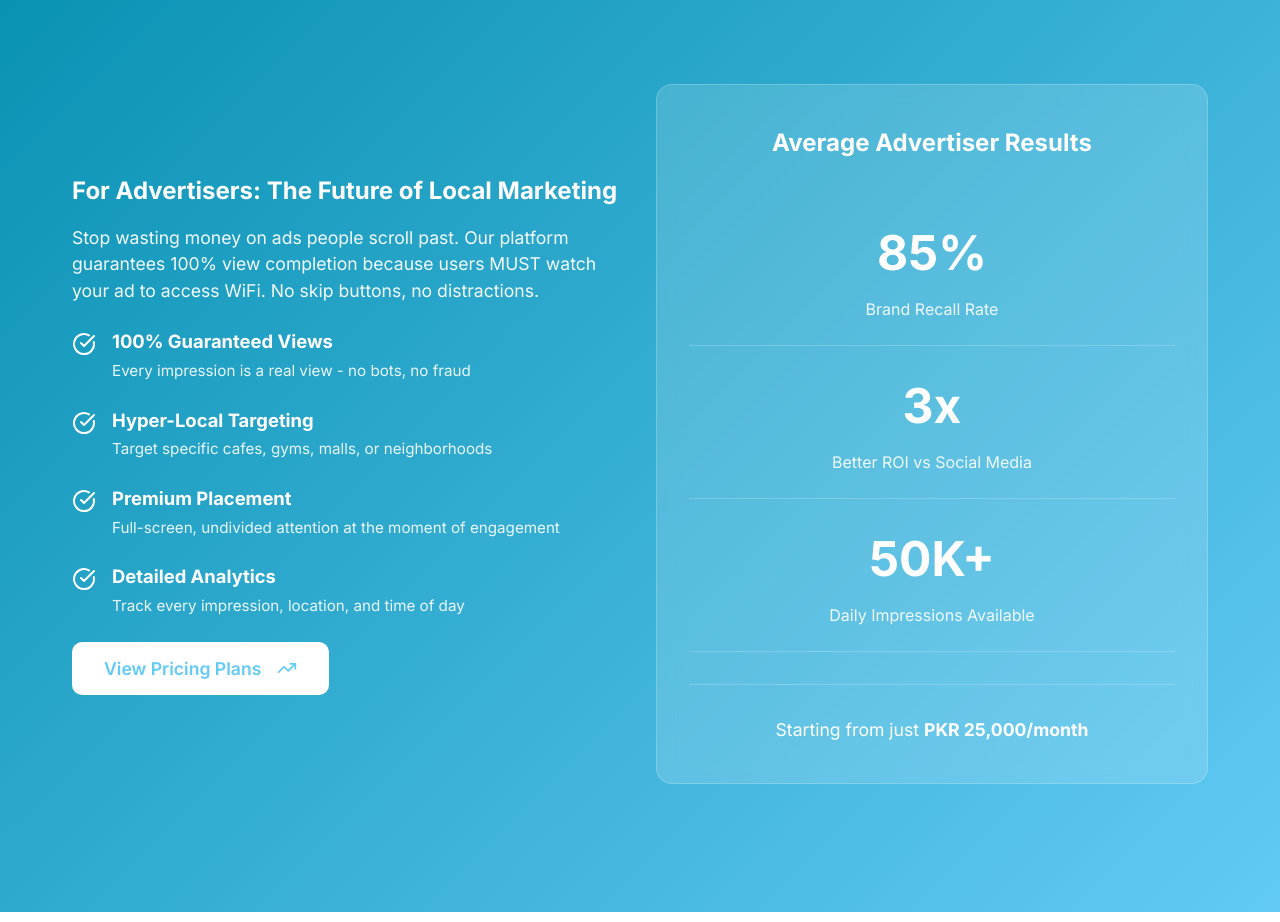
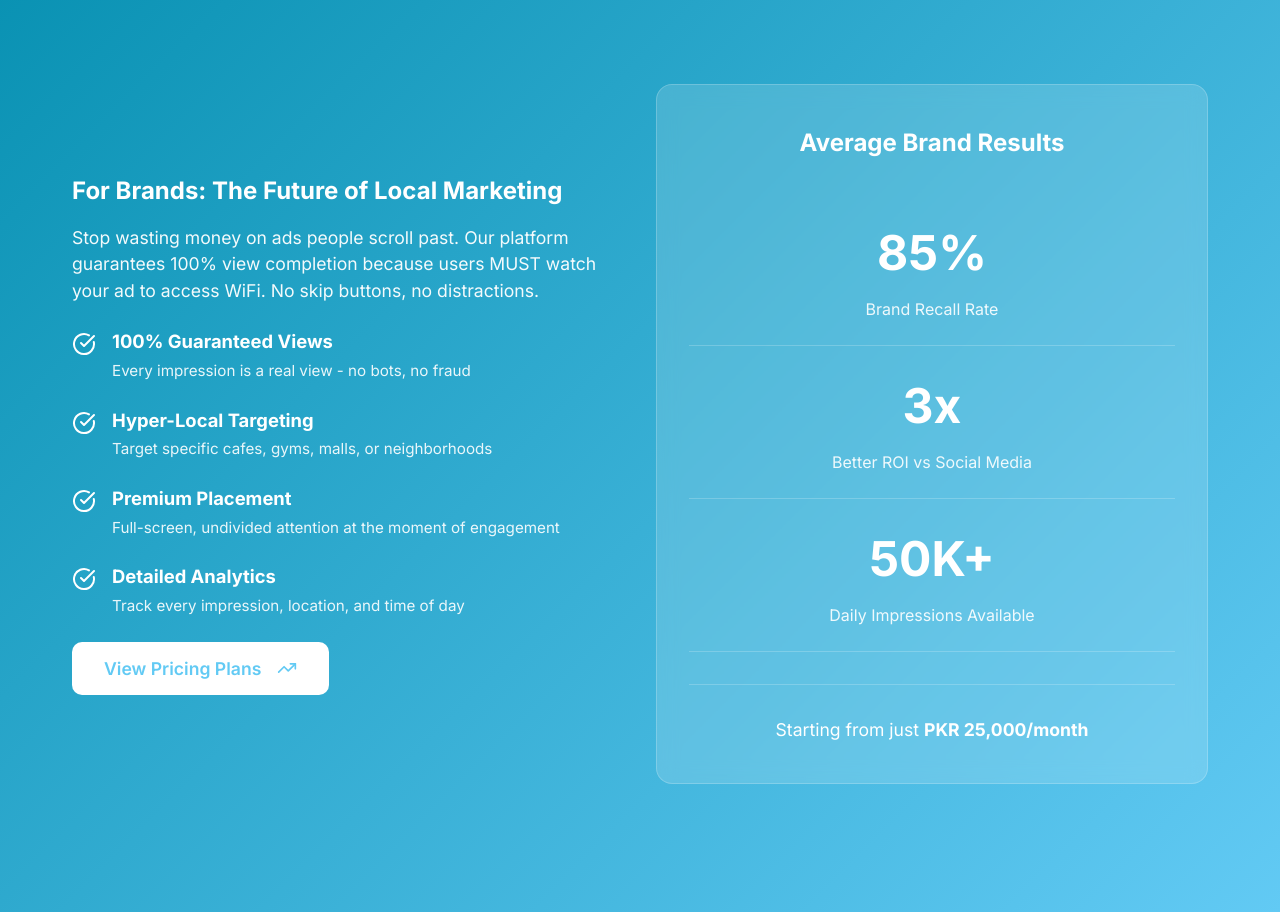
Before and after one commit to huzzy69/fg-free-wifi, a React (Vite) app: page /advertisers in a window 1280 px wide. Shown: the part 1460-2382 px from the top of the page. Built offline with nearby package versions, Linux system fonts and the light colour scheme.

Commit message:
Change Advertisers to Brands in Advertisers page

```diff
--- a/src/pages/Advertisers.tsx
+++ b/src/pages/Advertisers.tsx
@@ -182,7 +182,7 @@ const Advertisers: React.FC = () => {
                 <div className="container">
                     <div className="grid-cols-2 align-center">
                         <div>
-                            <h2 className="mb-4">For Advertisers: The Future of Local Marketing</h2>
+                            <h2 className="mb-4">For Brands: The Future of Local Marketing</h2>
                             <p className="mb-6" style={{ fontSize: '1.1rem', opacity: 0.95 }}>
                                 Stop wasting money on ads people scroll past. Our platform guarantees 100% view completion
                                 because users MUST watch your ad to access WiFi. No skip buttons, no distractions.
@@ -224,7 +224,7 @@ const Advertisers: React.FC = () => {
                             </div>
                         </div>
                         <div className="advertiser-stats-box">
-                            <h3 className="mb-4">Average Advertiser Results</h3>
+                            <h3 className="mb-4">Average Brand Results</h3>
                             <div className="result-stat">
                                 <div className="result-number">85%</div>
                                 <div className="result-label">Brand Recall Rate</div>
```
